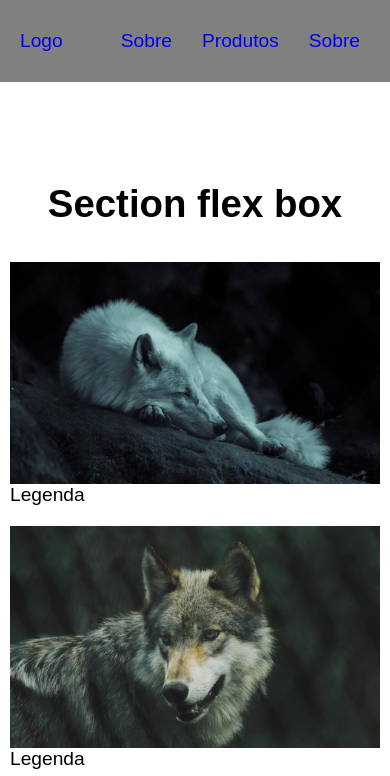
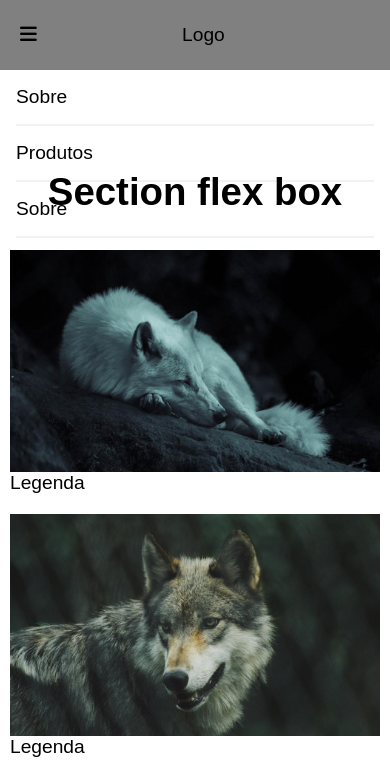
Before and after one commit to danielexpert/css-grid-css-flexbox-pratice-site, a plain HTML site: page index.html in a window 390 px wide. Shown: the top 776 px of the page. Drawn offline with Linux system fonts and the light colour scheme.

Commit message:
menu hamburguer

```diff
--- a/css/style.css
+++ b/css/style.css
@@ -4,6 +4,7 @@ body, ul, li, p {
     list-style: none;
     font-size: 1.2rem;
     font-family: Arial;
+    color: black;
 }
 
 body{
@@ -12,6 +13,13 @@ body{
 
 a {
     text-decoration: none;
+    color: black;
+    text-decoration: none;
+    font-family: Arial, Helvetica, sans-serif;
+}
+
+a:hover {
+    background: rgba(0, 0, 0, .05);
 }
 
 h1{
@@ -27,24 +35,30 @@ img {
 
 .header {
     background: gray;
+    height: 70px;
+    box-sizing: border-box;
     display: flex;
     flex-wrap: wrap;
     justify-content: space-between;
     align-items: center;
     padding: 20px;
+
 }
 
-.menu{
+#menu {
     display: flex;
+    list-style: none;
+    gap: .5rem;
+
 }
 
-.menu li {
-    margin-left: 10px;
+#menu a {
+    display: block;
+    padding: .5rem;
 }
 
-.menu li a {
-    display: block;
-    padding: 10px;
+#btn-mobile{
+   display: none;
 }
 
 /* CSS FLEX BOX*/
@@ -90,6 +104,7 @@ img {
 }
 
 /* Responsividade do site */
+
 @media (max-width: 600px) {
     .grid1{
         grid-template-columns: repeat(2, 1fr);
@@ -101,6 +116,31 @@ img {
         grid-column: auto;
         grid-row: auto;
         order: -1;
+    }
+    #btn-mobile{
+      display: block;
+    }
+    #menu{
+     display: block;
+     position: absolute;
+     width: 100%;
+     top: 70px;
+     right: 0px;
+     background: #474545;
+     transition: .6s;
+     z-index: 1000;
+     height: 0px;
+
+    }
+
+    #nav.active #menu{
+      height: calc(100vh - 70px);
+
+    }
+    #menu a{
+        padding: 1rem 0;
+        margin: 0 1rem;
+        border-bottom: 2px solid rgba( 0, 0, 0, .05);
     }
 }
 
--- a/index.html
+++ b/index.html
@@ -6,12 +6,14 @@
     <meta name="viewport" content="width=device-width, initial-scale=1.0">
     <link rel="stylesheet" href="css/style.css">
     <title>Flexgrid/flexbox</title>
+    <script src="https://kit.fontawesome.com/bda5e9467b.js" crossorigin="anonymous"></script>
 </head>
 <body>
     <header class="header">
+      <i id="btn-mobile" class="fa-solid fa-bars"></i>
        <a href="/">Logo</a>
-       <nav>
-        <ul  class="menu">
+       <nav id="nav">
+        <ul id="menu">
             <li><a href="/">Sobre</a></li>
             <li><a href="/">Produtos</a></li>
             <li><a href="/">Sobre</a></li>
@@ -136,6 +138,6 @@
             <p>Legenda</p>
         </div>
      </section>
-
+     <script type="text/javascript" src="index.js"></script>
 </body>
 </html>
--- /dev/null
+++ b/index.js
@@ -0,0 +1,8 @@
+const btnMobile = document.getElementById('btn-mobile');
+
+function toggleMenu() {
+    const nav = document.getElementById('nav');
+    nav.classList.toggle('active');
+}
+
+btnMobile.addEventListener('click', toggleMenu);
```
